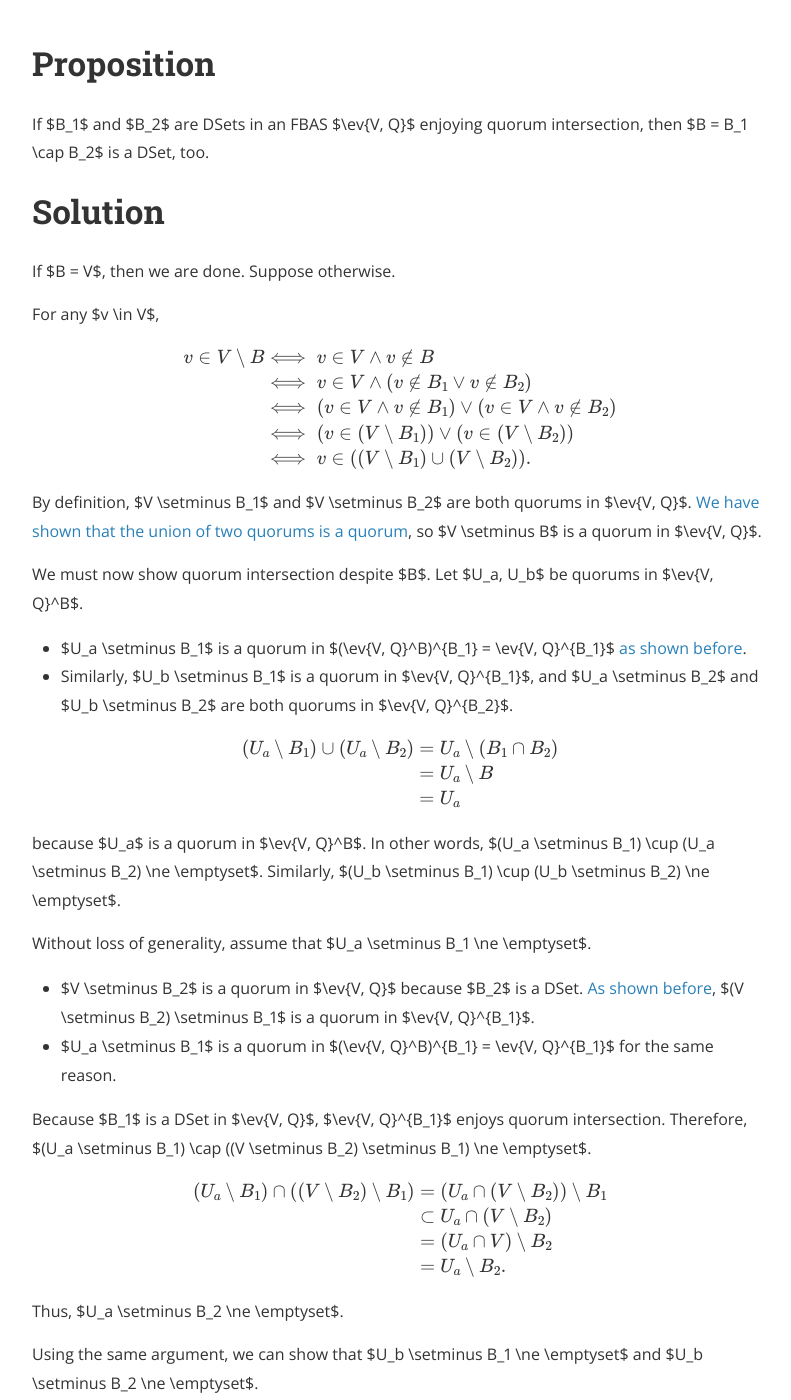
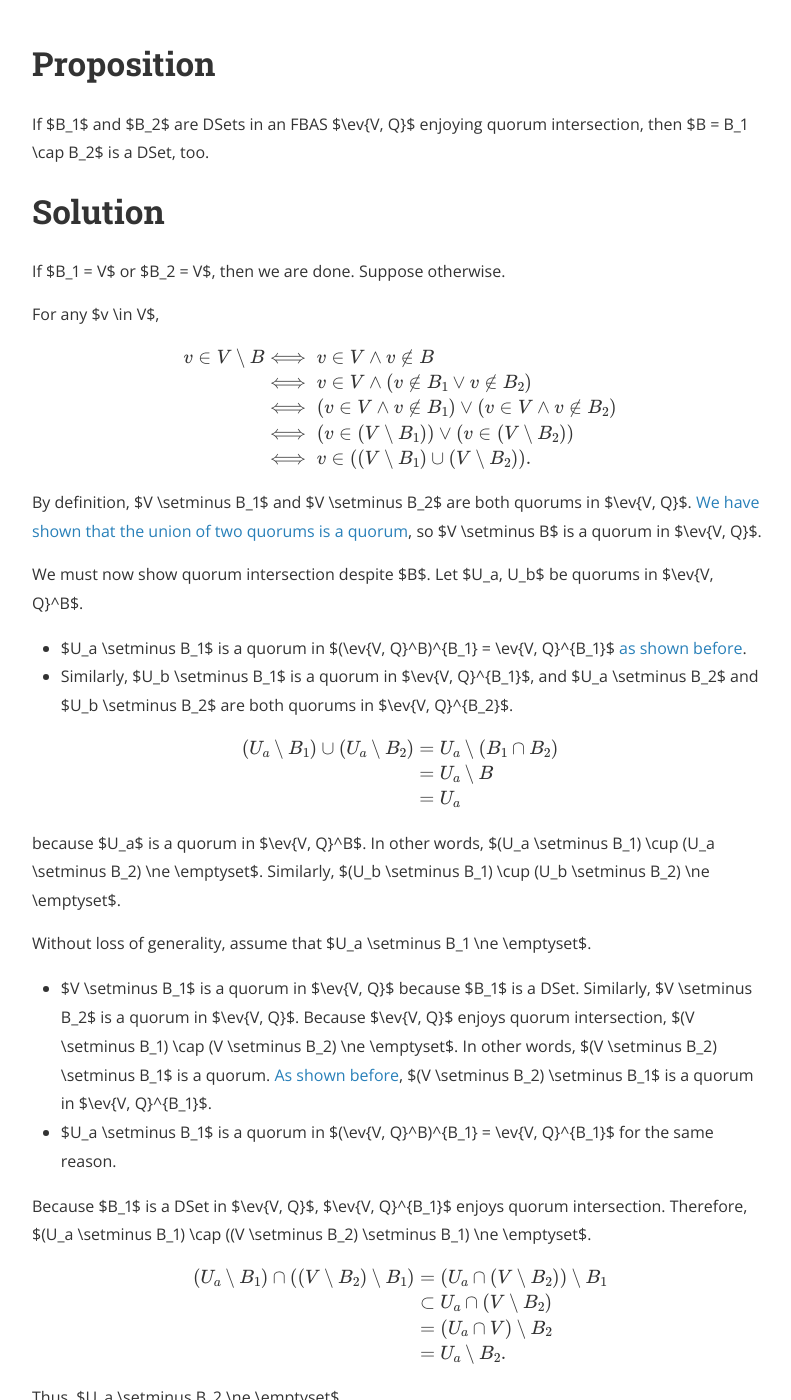
Before and after one commit to hidenori-shinohara/hidenori-shinohara.github.io, a Jekyll site: the page built from _posts/stellar/2020-05-17-intersection-dset.md, in a window 1280 px wide and 1400 px high, scrolled down 306 px. Shown: the whole window, without its empty margins (240-1031 px from the left). Built offline with Jekyll 4.4.1, drawn with Linux system fonts in a browser that asks for light colours; nearby versions of some CDN libraries; formulas are drawn with MathJax 3.

Commit message:
Update 2020-05-17-intersection-dset.md

```diff
--- a/_posts/stellar/2020-05-17-intersection-dset.md
+++ b/_posts/stellar/2020-05-17-intersection-dset.md
@@ -10,7 +10,7 @@ If $B_1$ and $B_2$ are DSets in an FBAS $\ev{V, Q}$ enjoying quorum intersection
 
 # Solution
 
-If $B = V$, then we are done.
+If $B_1 = V$ or $B_2 = V$, then we are done.
 Suppose otherwise.
 
 For any $v \in V$,
@@ -50,7 +50,10 @@ Similarly, $(U_b \setminus B_1) \cup (U_b \setminus B_2) \ne \emptyset$.
 
 Without loss of generality, assume that $U_a \setminus B_1 \ne \emptyset$.
 
-* $V \setminus B_2$ is a quorum in $\ev{V, Q}$ because $B_2$ is a DSet.
+* $V \setminus B_1$ is a quorum in $\ev{V, Q}$ because $B_1$ is a DSet.
+  Similarly, $V \setminus B_2$ is a quorum in $\ev{V, Q}$.
+  Because $\ev{V, Q}$ enjoys quorum intersection, $(V \setminus B_1) \cap (V \setminus B_2) \ne \emptyset$.
+  In other words, $(V \setminus B_2) \setminus B_1$ is a quorum.
   [As shown before](https://hidenori-shinohara.github.io/2020/05/17/quorum-subset.html), $(V \setminus B_2) \setminus B_1$ is a quorum in $\ev{V, Q}^{B_1}$.
 * $U_a \setminus B_1$ is a quorum in $(\ev{V, Q}^B)^{B_1} = \ev{V, Q}^{B_1}$ for the same reason.
 
```
